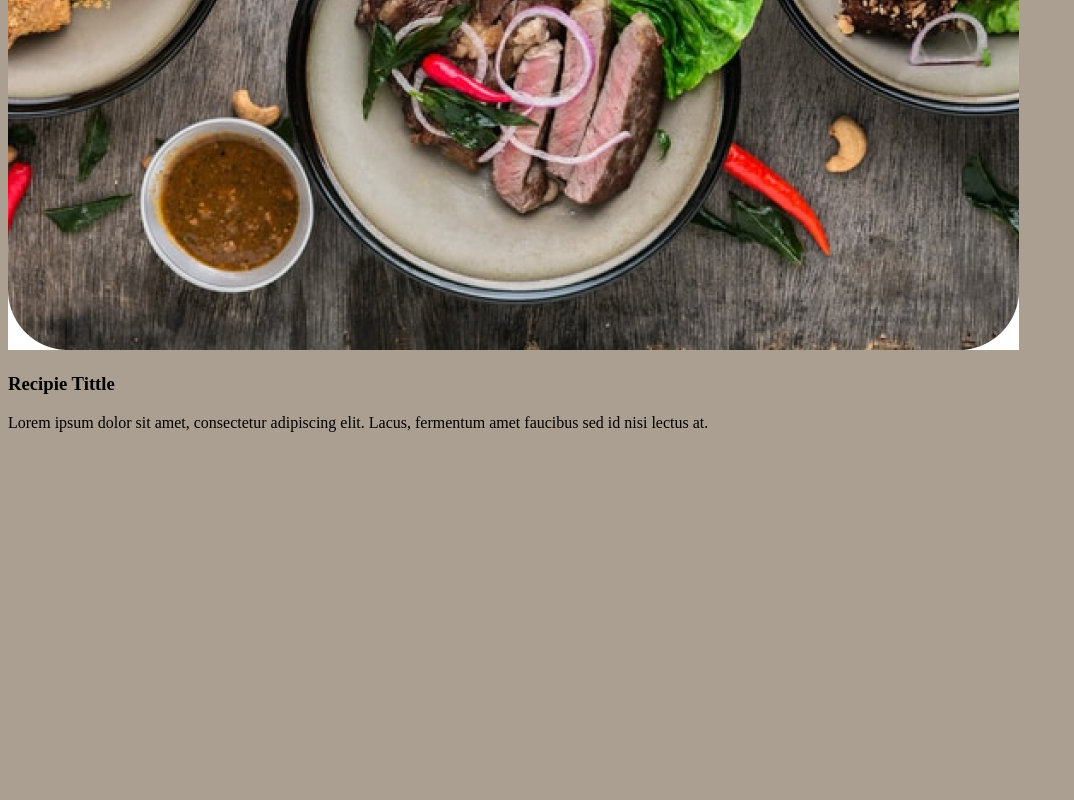
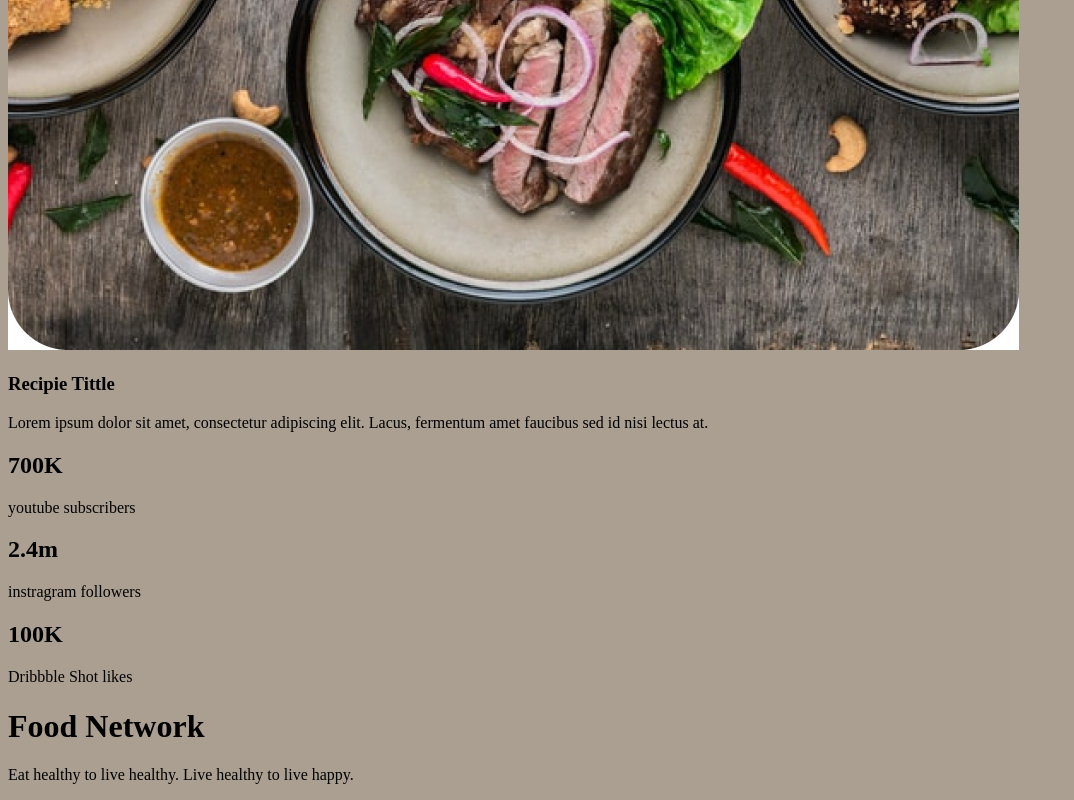
Before and after one commit to foysalmia/Food-network, a plain HTML site: page index.html in a window 1280 px wide. Shown: the part 4175-4975 px from the top of the page, without its empty margins (0-1074 px from the left). Before the commit the page ends 4623 px from the top, so only its background shows below. Drawn offline with Linux system fonts and the light colour scheme.

Commit message:
html coding complete

```diff
--- a/index.html
+++ b/index.html
@@ -61,6 +61,28 @@
             </div>
     </section>
 
+    <!-- Counting Section -->
+    <section>
+        <div>
+            <h1>700K</h1>
+            <p>youtube subscribers</p>
+        </div>
+        <div>
+            <h1>2.4m </h1>
+            <p>instragram followers</p>
+        </div>
+        <div>
+            <h1>100K</h1>
+            <p>Dribbble Shot likes</p>
+        </div>
+    </section>
+
+
+    <footer>
+        <h1><span>Food</span> Network</h1>
+        <p>Eat healthy to live healthy. Live healthy to live happy.</p>
+    </footer>
+
 
 </body>
 
```
